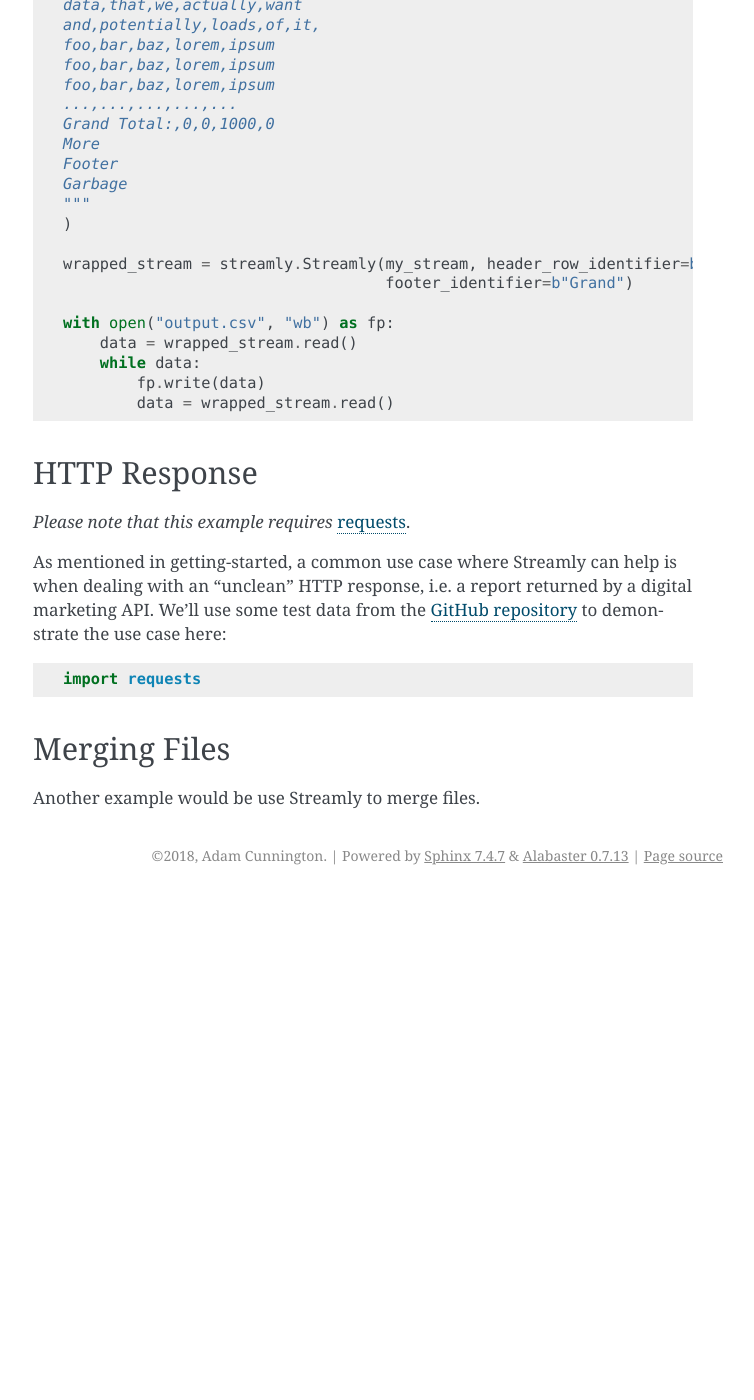
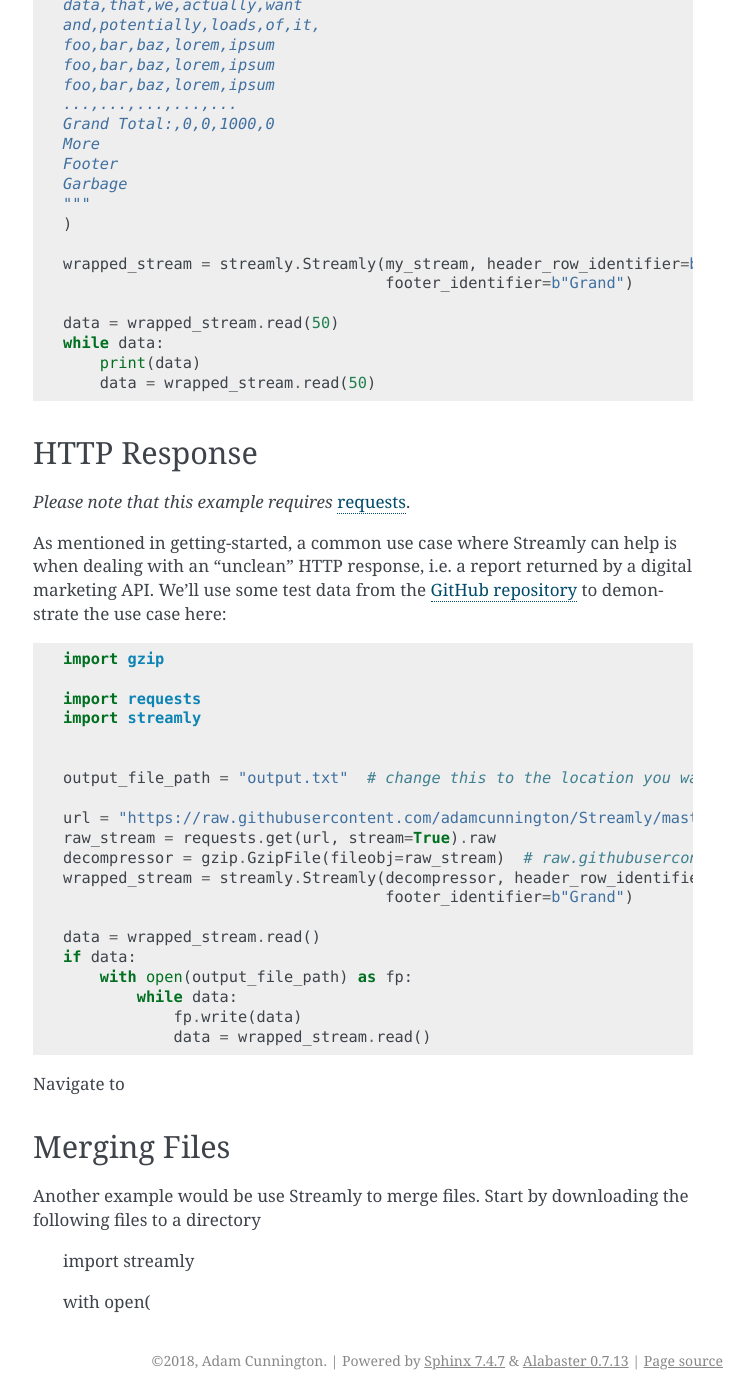
Before and after one commit to adamcunnington/Streamly, a Sphinx documentation site: the page built from docs/source/examples.rst, in a window 1280 px wide and 1400 px high, scrolled down 550 px. Shown: the whole window, without its empty margins (387-1141 px from the left). Built offline with Sphinx 7.4.7, drawn with Linux system fonts in a browser that asks for light colours; before the commit the page ends 1445 px from its top, so only the background shows below that.

Commit message:
Almost finished examples. not checked what they look like via sphin

```diff
--- a/docs/source/examples.rst
+++ b/docs/source/examples.rst
@@ -38,11 +38,10 @@ Here is the simple, contrived example from the `GitHub README <https://github.co
     wrapped_stream = streamly.Streamly(my_stream, header_row_identifier=b"Report Fields:\n",
                                        footer_identifier=b"Grand")
 
-    with open("output.csv", "wb") as fp:
-        data = wrapped_stream.read()
-        while data:
-            fp.write(data)
-            data = wrapped_stream.read()
+    data = wrapped_stream.read(50)
+    while data:
+        print(data)
+        data = wrapped_stream.read(50)
 
 
 HTTP Response
@@ -52,11 +51,34 @@ HTTP Response
 
 As mentioned in :ref:`getting-started`, a common use case where Streamly can help is when dealing with an "unclean" HTTP response, i.e. a report returned by a digital marketing API. We'll use some test data from the `GitHub repository <https://github.com/adamcunnington/Streamly/tree/master/tests/data>`_ to demonstrate the use case here::
 
+    import gzip
+
     import requests
+    import streamly
 
 
+    output_file_path = "output.txt"  # change this to the location you want to write to
+
+    url = "https://raw.githubusercontent.com/adamcunnington/Streamly/master/tests/data/test_data_1.txt"
+    raw_stream = requests.get(url, stream=True).raw
+    decompressor = gzip.GzipFile(fileobj=raw_stream)  # raw.githubusercontent.com returns gzip encoded content
+    wrapped_stream = streamly.Streamly(decompressor, header_row_identifier=b"Fields:\n",
+                                       footer_identifier=b"Grand")
+
+    data = wrapped_stream.read()
+    if data:
+        with open(output_file_path) as fp:
+            while data:
+                fp.write(data)
+                data = wrapped_stream.read()
+
+Navigate to
 
 Merging Files
 -------------
 
-Another example would be use Streamly to merge files.
+Another example would be use Streamly to merge files. Start by downloading the following files to a directory
+
+    import streamly
+
+    with open(
```
